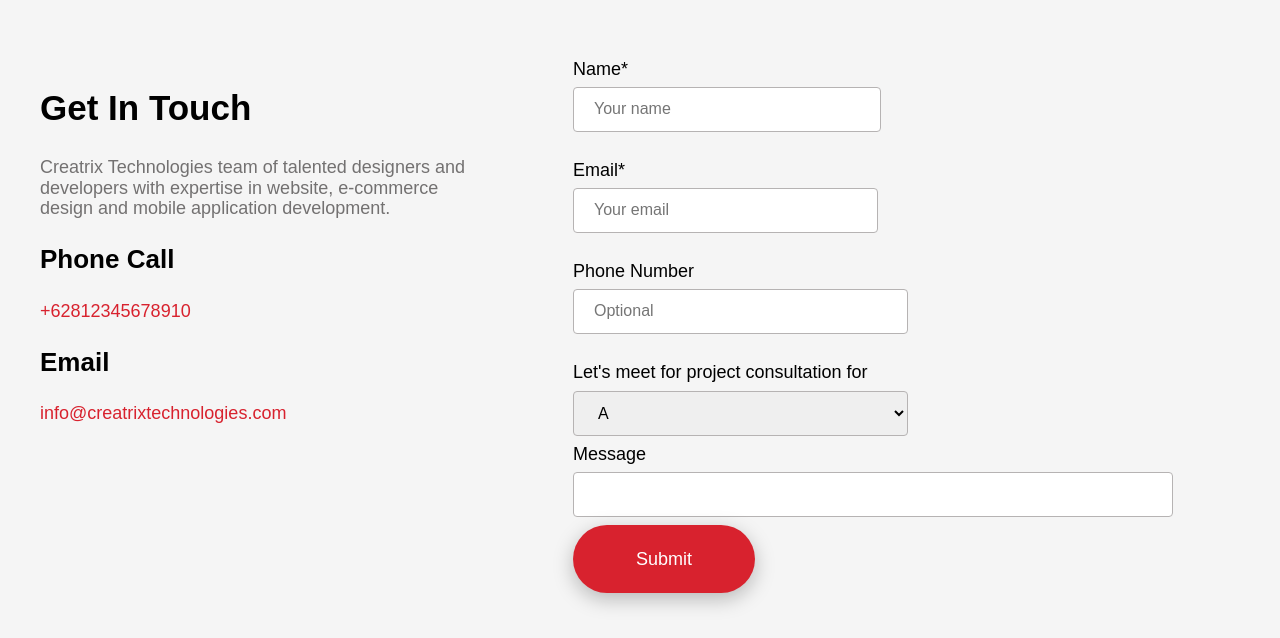
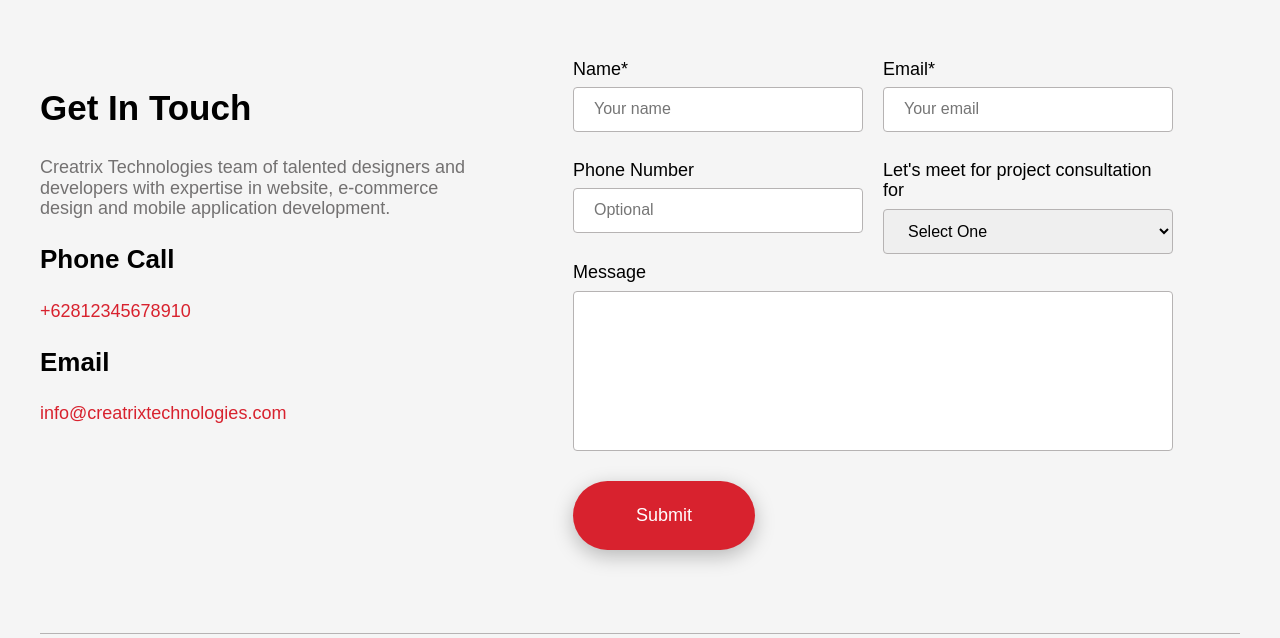
Before and after one commit to cimrikabaj/project, a plain HTML site: page index.html in a window 1280 px wide. Shown: the part 4421-5059 px from the top of the page. Drawn offline with Linux system fonts and the light colour scheme; a web font is replaced by a local one.

Commit message:
form update

```diff
--- a/css/style.css
+++ b/css/style.css
@@ -802,7 +802,7 @@ img{
   font-size: 35px;
   font-weight: 600;
 }
-.contact-us-list .contact-info span{
+.contact-us-list .contact-info p{
   font-size: 18px;
   font-weight: 400;
   color: #737171;
@@ -811,12 +811,18 @@ img{
   font-size: 26px;
   font-weight: 600;
 }
-.contact-us-list .contact-info p{
+.contact-us-list .contact-info a{
   font-size: 18px;
   font-weight: 400;
   color: var(--color-primary);
   margin: 0;
+  text-decoration: none;
 }
+.contact-us-list .contact-info a:hover{
+  color: #171515;
+}
+
+
 input[type=text], select {
   width: 100%;
   padding: 12px 20px;
@@ -839,17 +845,7 @@ input[type=email], select {
   /* max-width: 335px; */
 
 }
-input[type=num], select {
-  width: 100%;
-  padding: 12px 20px;
-  margin: 8px 0;
-  display: inline-block;
-  border: 1px solid #B6B3B3;
-  border-radius: 4px;
-  box-sizing: border-box;
-  /* max-width: 335px; */
 
-}
 
 input[type=submit] {
   color: #fff;
@@ -865,9 +861,9 @@ input[type=submit] {
   background-color: #45a049;
 } */
  .info-collection .form{
-  display: flex;
+  /* display: flex;
   gap: 20px;
-  flex-wrap: wrap;
+  flex-wrap: wrap; */
  }
  .info-collection .form .mini-box{
   max-width: 335px;
@@ -876,3 +872,13 @@ label{
   font-size: 18px;
   font-weight: 400;
 }
+.msg input{
+  padding: 70px;
+  margin-bottom: 30px;
+  width: 100%;
+}
+.form .grid-box{
+  display: grid;
+  grid-template-columns: 1fr 1fr;
+  gap: 20px;
+}
--- a/index.html
+++ b/index.html
@@ -217,33 +217,35 @@
         <div class="contact-us-list">
             <div class="contact-info">
                 <h2>Get In Touch</h2>
-                <span>
+                <p>
                     Creatrix Technologies team of talented designers and developers with expertise in website, e-commerce design and mobile application development.
-                </span>
+                </p>
                 <h3>Phone Call</h3>
-                <p>+62812345678910</p>
+                <a href="tel:+62812345678910">+62812345678910</a>
                 <h3>Email</h3>
-                <p>info@creatrixtechnologies.com</p>
+                <a href="mailto:info@creatrixtechnologies.com">info@creatrixtechnologies.com</a>
             </div>
             <div class="info-collection">
                     <form action="#">
                         <div class="form">
-                        <div class="mini-box">
+                            <div class="grid-box">
+                        <div class="form-box">
                         <label for="name">Name*</label>
                         <input type="text" class="name" name="name" placeholder="Your name" required>
                         </div>
 
-                        <div class="mini-box">
+                        <div class="form-box">
                         <label for="email">Email*</label>
                         <input type="email" class="email" name="email" placeholder="Your email" required>
                         </div>
-                        <div class="mini-box">
+                        <div class="form-box">
                         <label for="num">Phone Number</label>
                         <input type="text" class="num" name="num" placeholder="Optional">
                     </div>
-                    <div class="mini-box">
+                    <div class="form-box">
                         <label for="project">Let's meet for project consultation for</label>
                         <select class="project" name="project" placeholder="Select One">
+                        <option value="a">Select One</option>
                         <option value="a">A</option>
                         <option value="b">B</option>
                         <option value="c">C</option>
@@ -255,8 +257,9 @@
                         <input type="text" class="msg" name="msg" >
                     </div>
 
-                        <input type="submit" value="Submit">
-                    </form>
+                    <input type="submit" value="Submit">
+                </div>
+                </form>
             </div>
         </div>
     </div>
@@ -265,7 +268,7 @@
 <div class="footer">
     <div class="container">
         <div class="footer-list">
-    <div class="last-section-part1"><p>© Copyright Creatrix. All Rights Reserved</p></div>
+    <div class="last-section-part1"><p>&copy Copyright Creatrix. All Rights Reserved</p></div>
     <div class="last-section-part2"><p>Minneapolis, MN ● Doha, Qatar  ●  Kathmandu, Nepal</p></div>
     <div class="last-section-part2"><img src="image/logo1.png"></div>
 </div>
```
